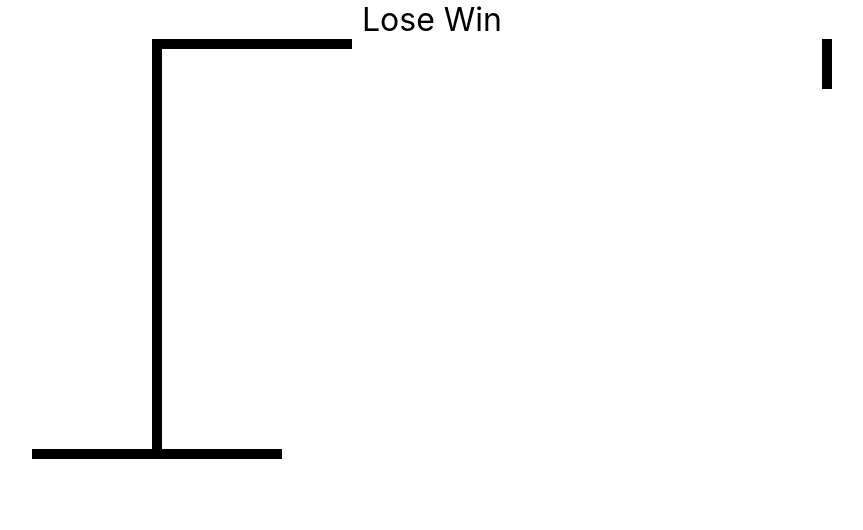
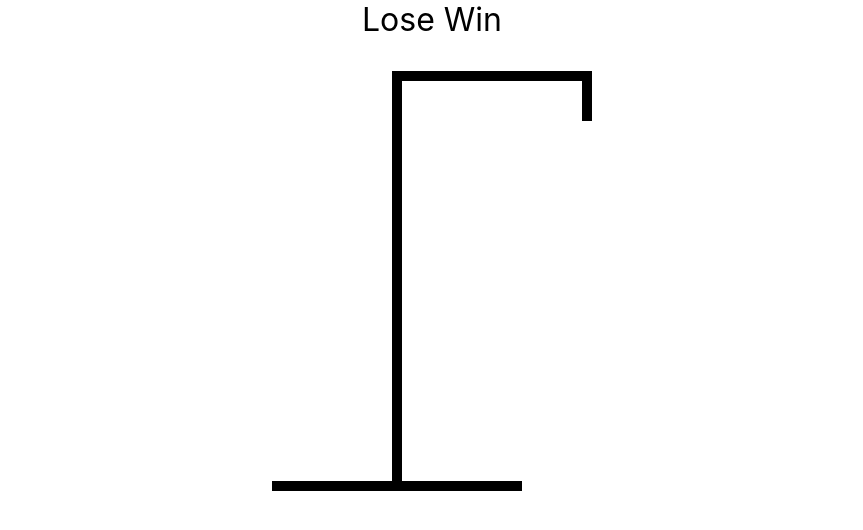
Before and after one commit to MdKAMRAN7255/Redux_practise, a React (Create React App) app: page / in a window 1280 px wide. Shown: the top 530 px of the page, without its empty margins (208-1071 px from the left). Built offline with nearby package versions, Linux system fonts and the light colour scheme.

Commit message:
Correct drawing

```diff
--- a/src/hangmanUI/index.css
+++ b/src/hangmanUI/index.css
@@ -1,6 +1,6 @@
 .container{
     max-width: 800px;
-    display: "flex";
+    display: flex;
     flex-direction: column;
     gap: 2rem;
     margin: 0 auto;
```
